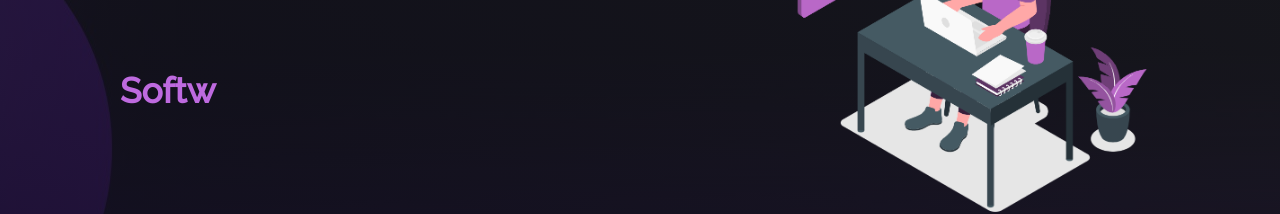
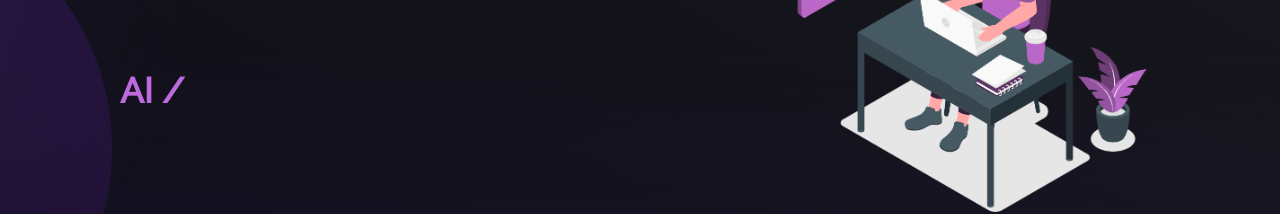
Before and after one commit to NaitikAgrawal043/Naitik-Portfolio, a React (Vite) app: page /#/ in a window 1280 px wide. Shown: the part 368-582 px from the top of the page. Built offline with nearby package versions, Linux system fonts and the light colour scheme.

Commit message:
Add AI / ML Enthusiast to home page typewriter options

```diff
--- a/src/components/Home/Type.jsx
+++ b/src/components/Home/Type.jsx
@@ -7,6 +7,7 @@ function Type() {
       options={{
         strings: [
           "WEB Developer",
+          "AI / ML Enthusiast",
           "Software Engineer",
           "Tech Enthusiast",
         ],
```
